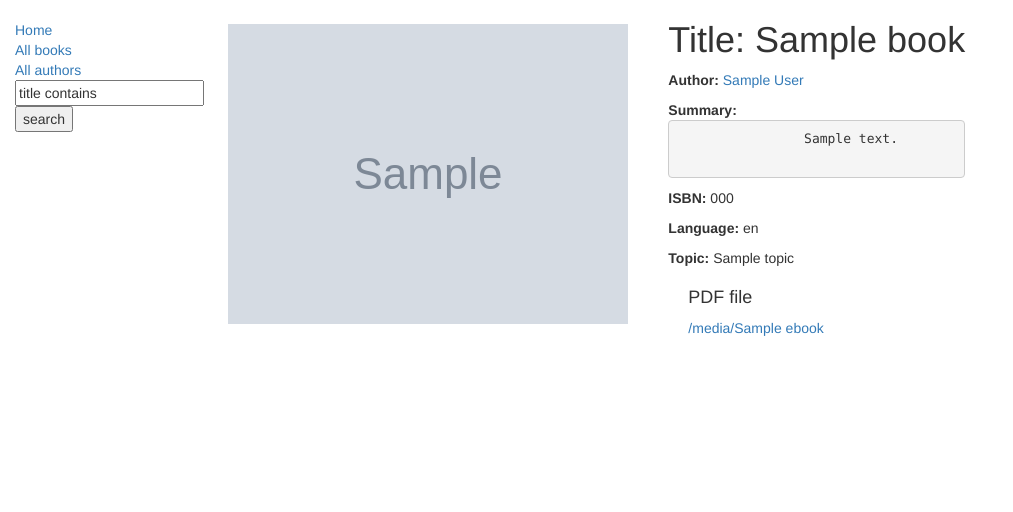
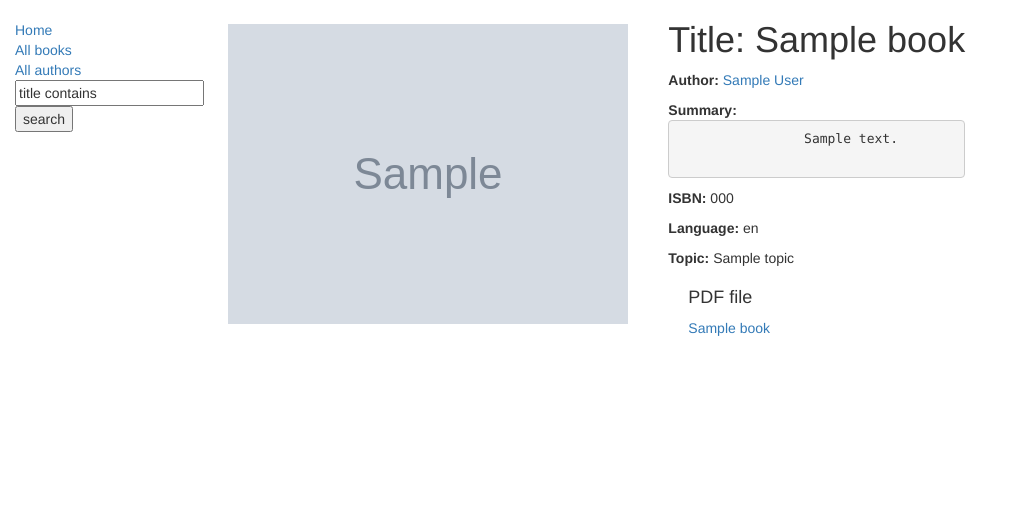
Before and after one commit to hpfn/locallibrary, a Django app: template catalog/templates/catalog/book_detail.html in a window 1280 px wide. Shown: the top 512 px of the page, without its empty margins (0-1013 px from the left). Run offline with Django 3.2, Linux system fonts and the light colour scheme; the template is opened without the code that fills it: most values are stand-ins (such as "Sample title", 1, 10 or a date in 2020); grey boxes marked "Sample" are stand-in pictures; some libraries are stand-ins or nearby versions.

Commit message:
First steps to use Book.title to get the pdf file

```diff
--- a/catalog/templates/catalog/book_detail.html
+++ b/catalog/templates/catalog/book_detail.html
@@ -25,7 +25,8 @@
             </p>
             <div style="margin-left:20px;margin-top:20px">
                 <h4>PDF file</h4>
-                <a href="{{ book.ebook.url }}">/media/{{ book.ebook }}</a>
+                <a href="{{ book.ebook.url }}">{{ book.title }}</a>
+                {# <a href="{% url 'locallibrary:show_pdf' book.title %}">{{ book.title }}</a> #}
             </div>
         </ul>
     </td>
```
Also changed, not shown: locallibrary/views.py (+7 -1 lines).
